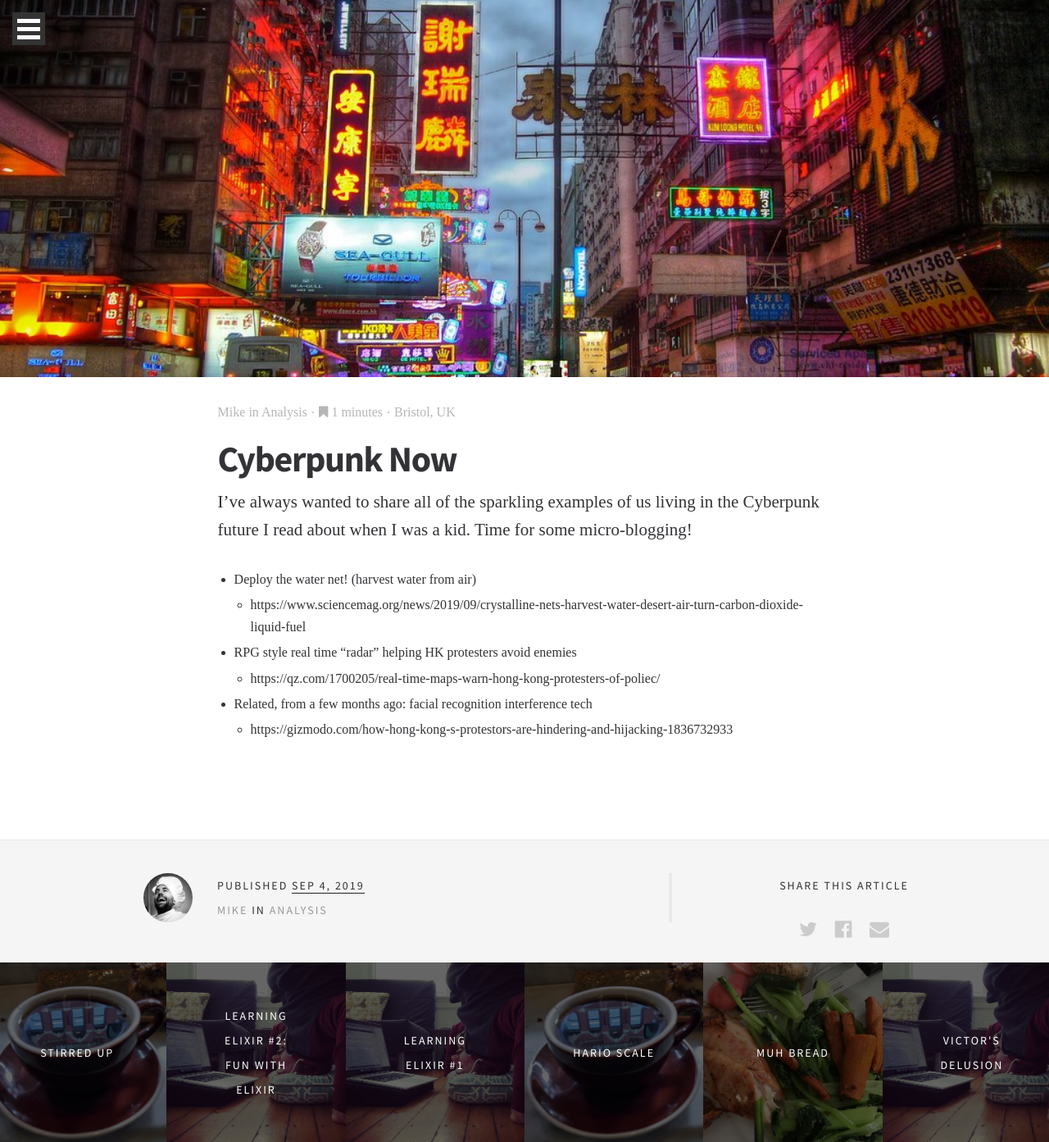
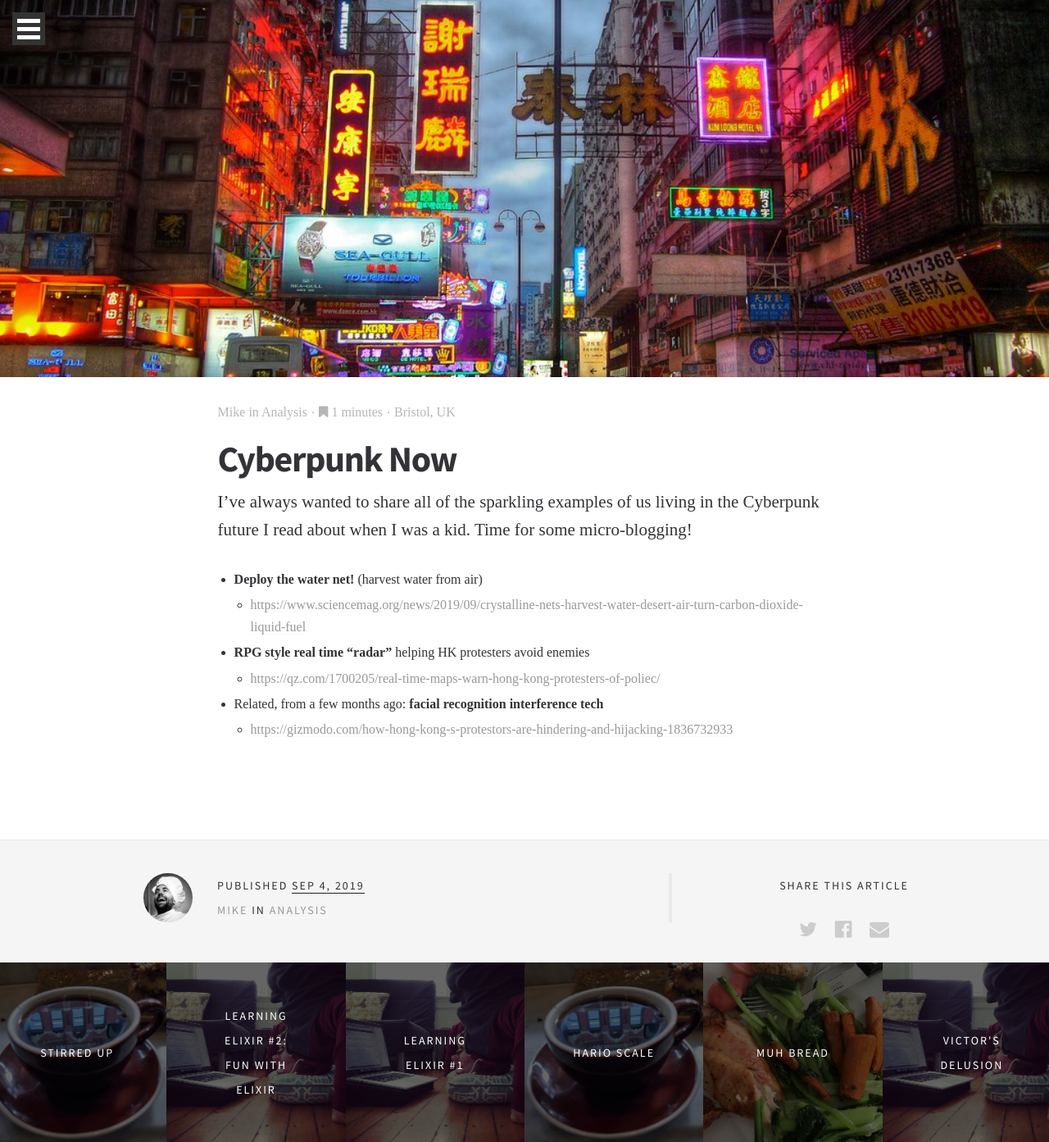
Before and after one commit to maddo/maddo.github.io, a Jekyll site: the page built from _posts/2019-09-04-cyberpunk-now.md, in a window 1280 px wide. Shown: the whole page at 82% size. Built offline with Jekyll 4.4.1, drawn with Linux system fonts in a browser that asks for light colours; some web fonts are replaced; part of the change alters nothing that is shown.

Commit message:
Fixes formatting

```diff
--- a/_posts/2019-09-04-cyberpunk-now.md
+++ b/_posts/2019-09-04-cyberpunk-now.md
@@ -16,9 +16,9 @@ location: Bristol, UK
 
 I've always wanted to share all of the sparkling examples of us living in the Cyberpunk future I read about when I was a kid. Time for some micro-blogging!
 
-- Deploy the water net! (harvest water from air)
-    - https://www.sciencemag.org/news/2019/09/crystalline-nets-harvest-water-desert-air-turn-carbon-dioxide-liquid-fuel
-- RPG style real time "radar" helping HK protesters avoid enemies
-    - https://qz.com/1700205/real-time-maps-warn-hong-kong-protesters-of-poliec/
-- Related, from a few months ago: facial recognition interference tech
-    - https://gizmodo.com/how-hong-kong-s-protestors-are-hindering-and-hijacking-1836732933
+- **Deploy the water net!** (harvest water from air)
+    - [https://www.sciencemag.org/news/2019/09/crystalline-nets-harvest-water-desert-air-turn-carbon-dioxide-liquid-fuel](https://www.sciencemag.org/news/2019/09/crystalline-nets-harvest-water-desert-air-turn-carbon-dioxide-liquid-fuel)
+- **RPG style real time "radar"** helping HK protesters avoid enemies
+    - [https://qz.com/1700205/real-time-maps-warn-hong-kong-protesters-of-poliec/](https://qz.com/1700205/real-time-maps-warn-hong-kong-protesters-of-poliec/)
+- Related, from a few months ago: **facial recognition interference tech**
+    - [https://gizmodo.com/how-hong-kong-s-protestors-are-hindering-and-hijacking-1836732933](https://gizmodo.com/how-hong-kong-s-protestors-are-hindering-and-hijacking-1836732933)
```
